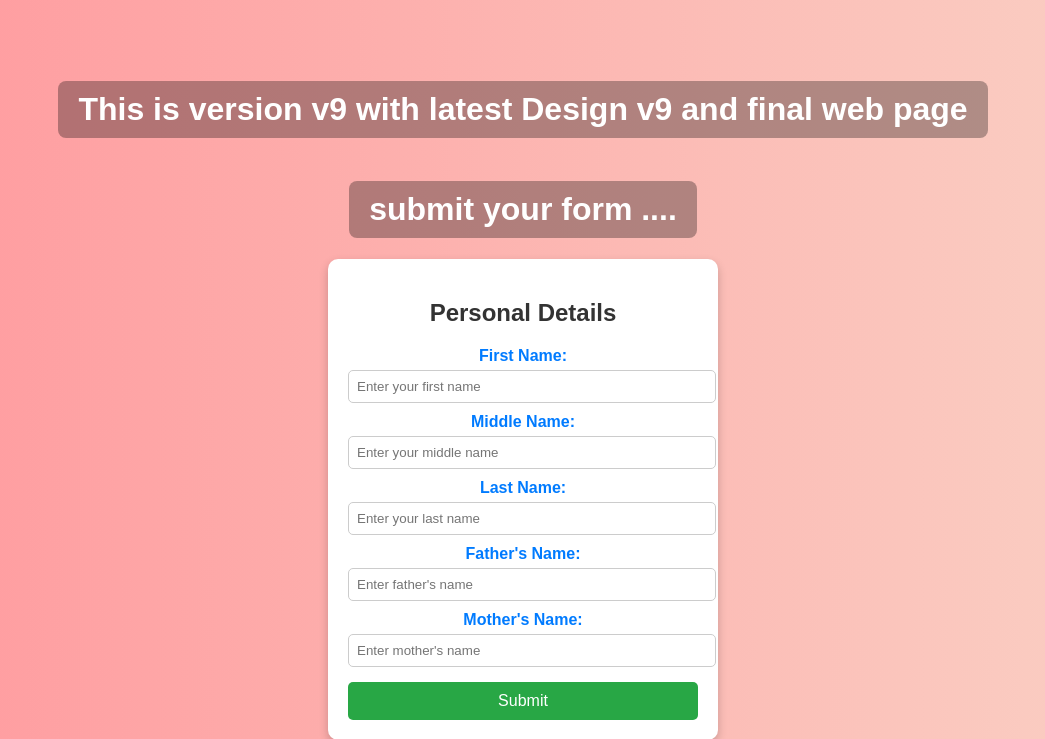
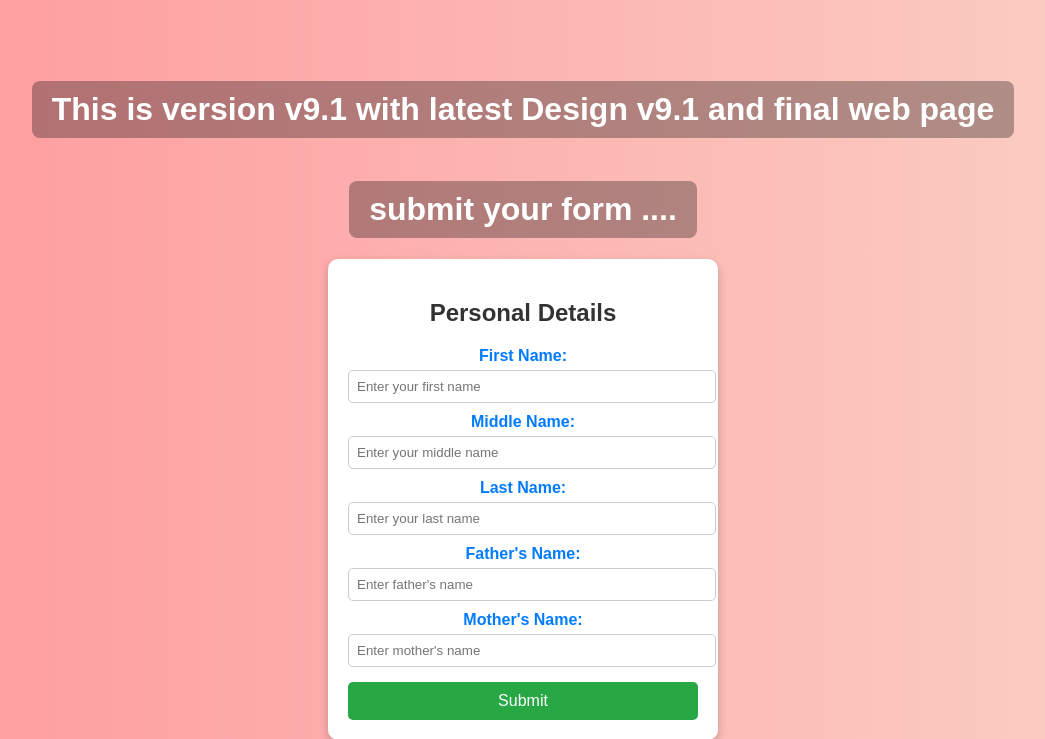
Before and after one commit to narendrasinghcheema/cicd, a Flask app: page / in a window 1280 px wide. Shown: the top 739 px of the page, without its empty margins (117-1162 px from the left). Run offline with Flask 3, Linux system fonts and the light colour scheme.

Commit message:
added version 9.1

```diff
--- a/docker-compose.yml
+++ b/docker-compose.yml
@@ -2,7 +2,6 @@
 
 networks:
   best:
-    driver: bridge
 
 services:
   mysqldb:
--- a/templates/index.html
+++ b/templates/index.html
@@ -7,7 +7,7 @@
     <link rel="stylesheet" href="{{ url_for('static', filename='styles.css') }}">
 </head>
 <body>
-    <h1>This is version v9 with latest Design v9 and final web page</h1>
+    <h1>This is version v9.1 with latest Design v9.1 and final web page</h1>
     <h1>submit your form ....</h1>
 
     <div class="form-container">
```
